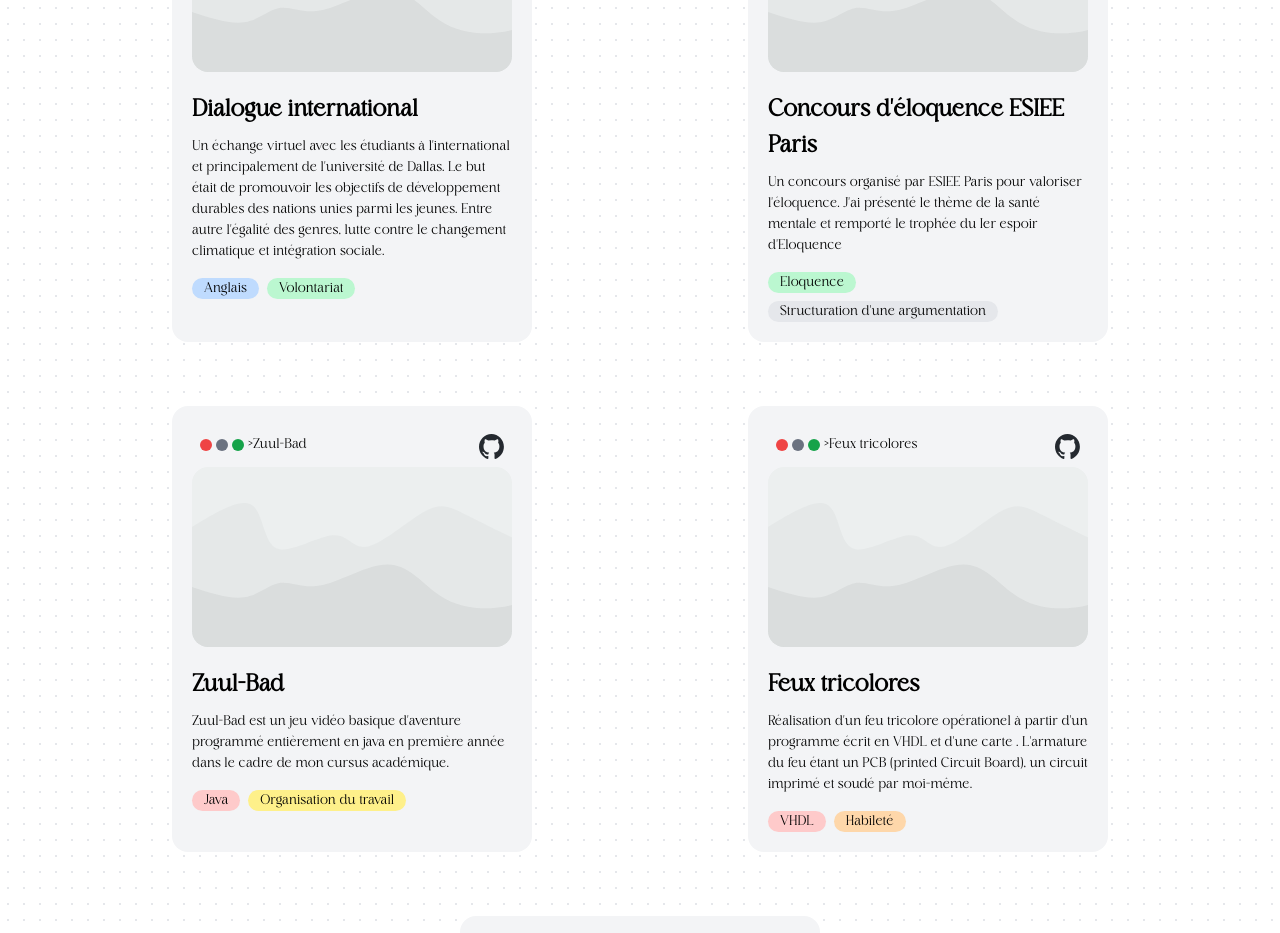
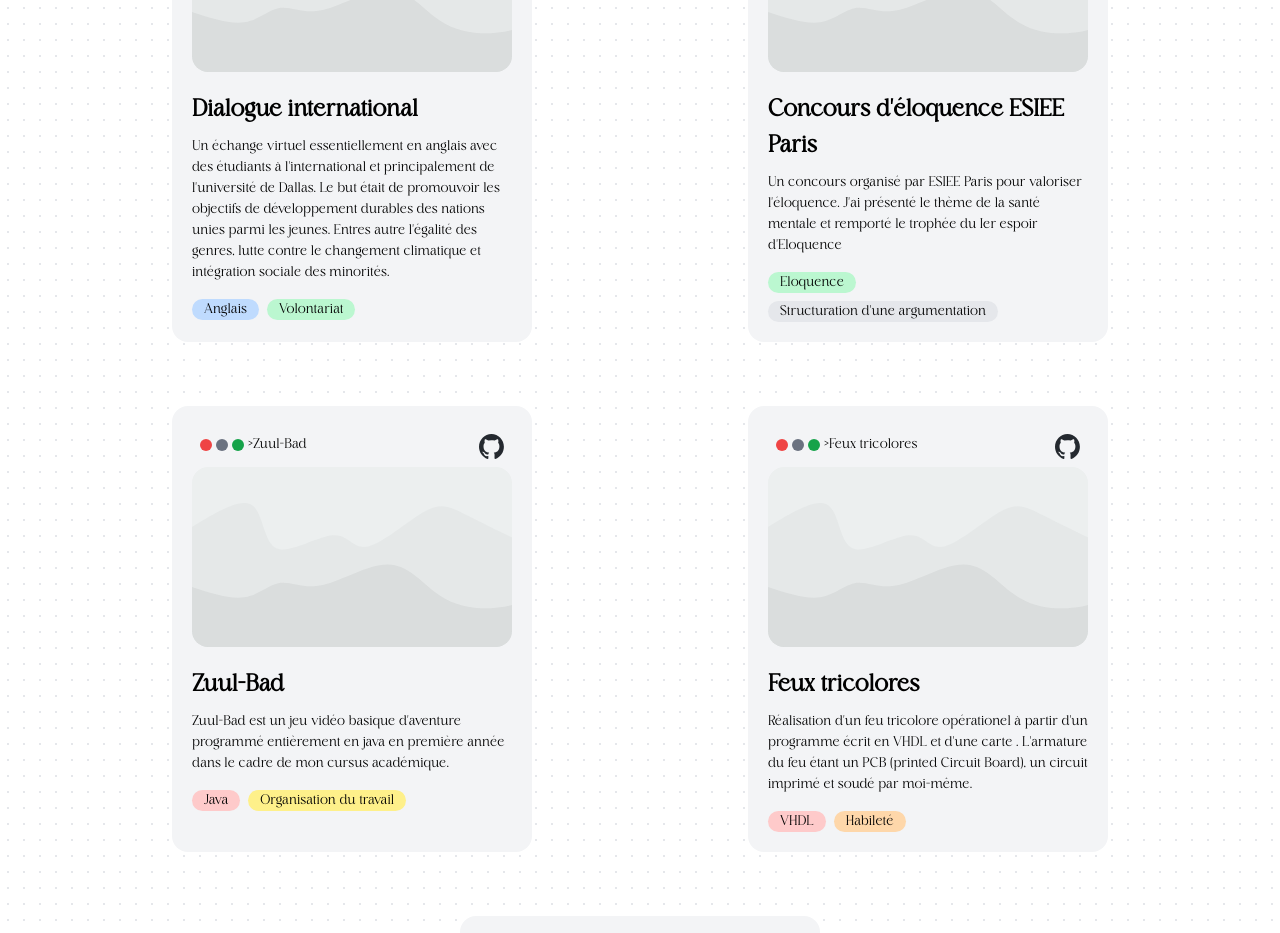
Before and after one commit to RandomStranger0/Portfolio, a Next.js app: page / in a window 1280 px wide. Shown: the part 2000-2933 px from the top of the page. Built offline with nearby package versions, Linux system fonts and the light colour scheme.

Commit message:
Update index.js

```diff
--- a/src/constants/index.js
+++ b/src/constants/index.js
@@ -2,7 +2,7 @@ export const projects = [
     {
       index: 1,
       name: "Dialogue international",
-      description: "Un échange virtuel avec les étudiants à l'international et principalement de l'université de Dallas. Le but était de promouvoir les objectifs de développement durables des nations unies parmi les jeunes. Entre autre l'égalité des genres, lutte contre le changement climatique et intégration sociale.",
+      description: "Un échange virtuel essentiellement en anglais avec des étudiants à l'international et principalement de l'université de Dallas. Le but était de promouvoir les objectifs de développement durables des nations unies parmi les jeunes. Entres autre l'égalité des genres, lutte contre le changement climatique et intégration sociale des minorités.",
       tags: [
         { name: "Anglais", color: "bg-blue-200" }, // Tailwind class for React blue
         { name: "Volontariat", color: "bg-green-200" } // Tailwind class for Node.js green
```
